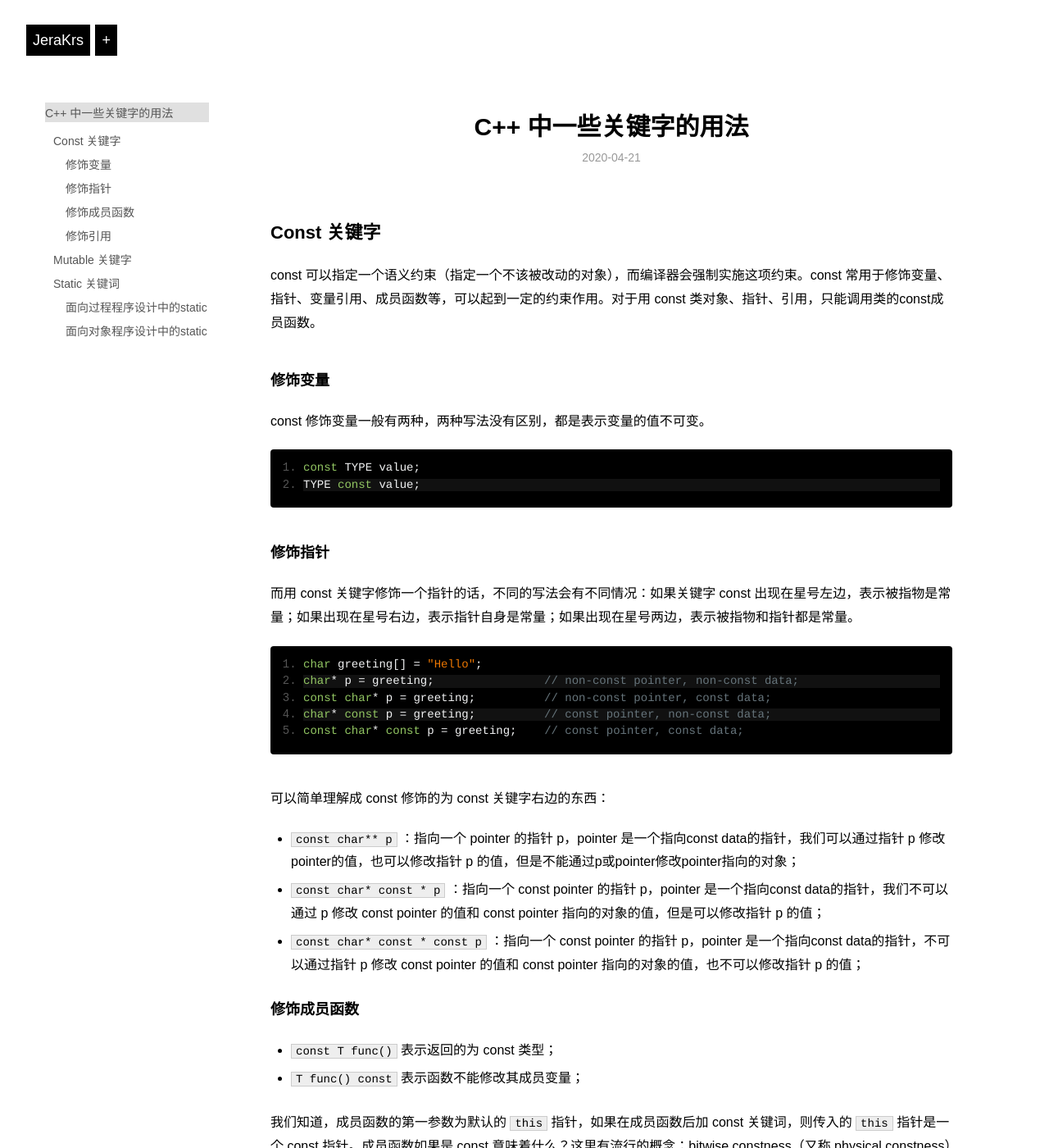
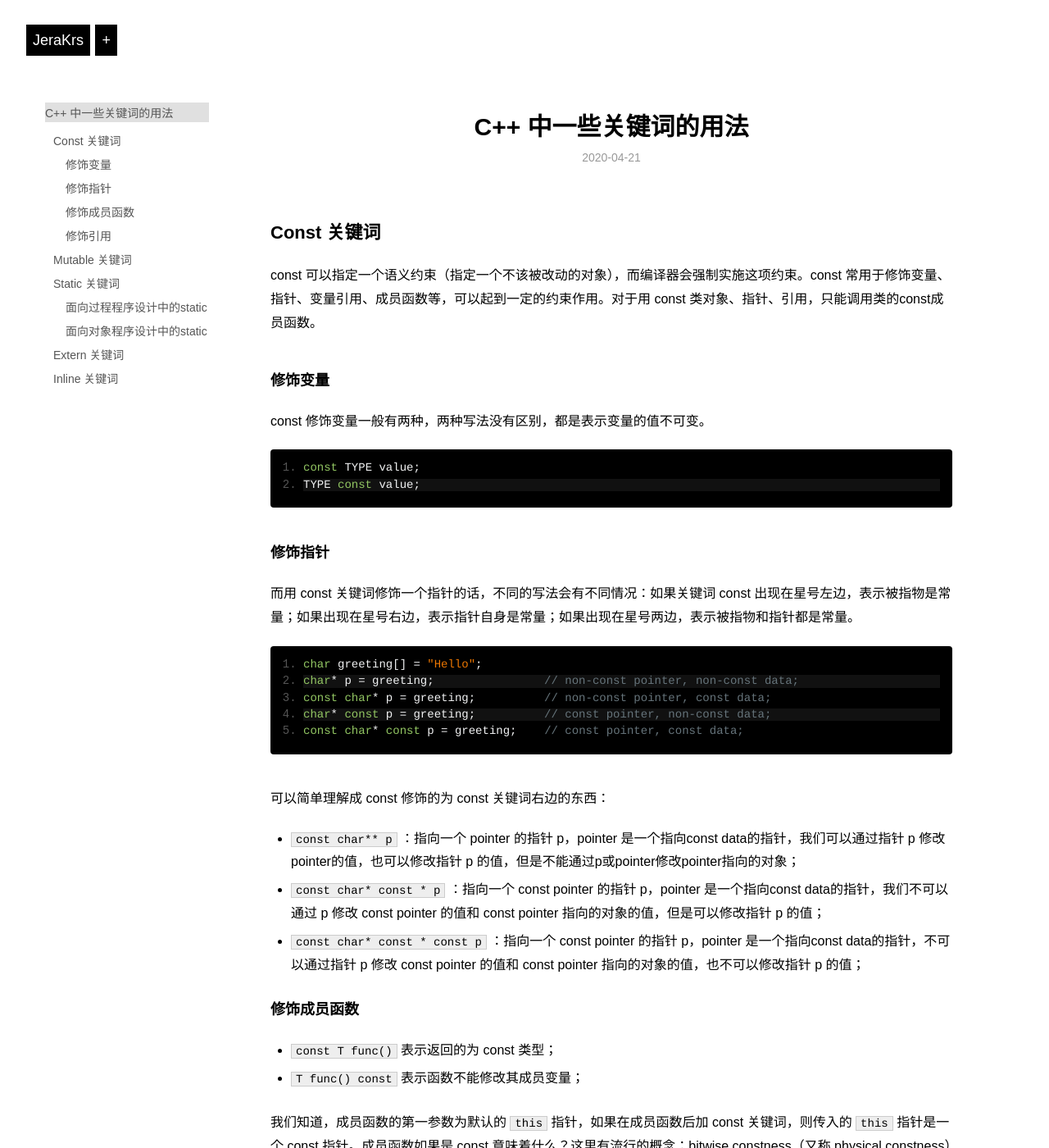
Before and after one commit to JeraKrs/jerakrs.github.io, a Jekyll site: the page built from _posts/blogs/2020-04-21-C++ Keyword.md, in a window 1280 px wide and 1400 px high. Shown: the whole window at 82% size. Built offline with Jekyll 4.4.1, drawn with Linux system fonts in a browser that asks for light colours; comment, search, counter and statistics services are not loaded; some of the changed text lies outside the part shown.

Commit message:
modify c++ keyword

````diff
--- a/_posts/blogs/2020-04-21-C++ Keyword.md
+++ b/_posts/blogs/2020-04-21-C++ Keyword.md
@@ -1,11 +1,11 @@
 ---
 layout: post
-title: C++ 中一些关键字的用法
-description: 总结了一些 C++ 中关键词的用法，包括 const、mutable、static等。
+title: C++ 中一些关键词的用法
+description: 总结了一些 C++ 中关键词的用法，包括 const、mutable、static、extern、inline等。
 category: C++
 ---
 
-## Const 关键字
+## Const 关键词
 
 const 可以指定一个语义约束（指定一个不该被改动的对象），而编译器会强制实施这项约束。const 常用于修饰变量、指针、变量引用、成员函数等，可以起到一定的约束作用。对于用 const 类对象、指针、引用，只能调用类的const成员函数。
 
@@ -20,7 +20,7 @@ TYPE const value;
 
 ### 修饰指针
 
-而用 const 关键字修饰一个指针的话，不同的写法会有不同情况：如果关键字 const 出现在星号左边，表示被指物是常量；如果出现在星号右边，表示指针自身是常量；如果出现在星号两边，表示被指物和指针都是常量。
+而用 const 关键词修饰一个指针的话，不同的写法会有不同情况：如果关键词 const 出现在星号左边，表示被指物是常量；如果出现在星号右边，表示指针自身是常量；如果出现在星号两边，表示被指物和指针都是常量。
 
 ```c++
 char greeting[] = "Hello";
@@ -30,7 +30,7 @@ char* const p = greeting;          // const pointer, non-const data;
 const char* const p = greeting;    // const pointer, const data;
 ```
 
-可以简单理解成 const 修饰的为 const 关键字右边的东西：
+可以简单理解成 const 修饰的为 const 关键词右边的东西：
 
 - `const char** p` ：指向一个 pointer 的指针 p，pointer 是一个指向const data的指针，我们可以通过指针 p 修改pointer的值，也可以修改指针 p 的值，但是不能通过p或pointer修改pointer指向的对象；
 - `const char* const * p` ：指向一个 const pointer 的指针 p，pointer 是一个指向const data的指针，我们不可以通过 p 修改 const pointer 的值和 const pointer 指向的对象的值，但是可以修改指针 p 的值；
@@ -69,7 +69,7 @@ private:
 
 真实程序中 const 对象大多用于函数的 passed by pointer-to-const 或者 passed by reference-to-const 传递结果，可以减少值拷贝。
 
-## Mutable 关键字
+## Mutable 关键词
 
 在C++中，mutable 也是为了突破 const 的限制而设置的。被 mutable 修饰的变量，将永远处于可变的状态，即使在一个 const 函数中。
 
@@ -93,13 +93,13 @@ static 关键词的用法可以分为两类：面向过程程序设计中的stat
 
 ### 面向过程程序设计中的static
 
-**静态全局变量**：在全局变量前，加上关键字static，该变量就被定义成为一个静态全局变量。静态变量在全局变量数据区分配内存，并且未经初始化静态全局变量会被程序自动初始化为0。
+**静态全局变量**：在全局变量前，加上关键词 static，该变量就被定义成为一个静态全局变量。静态变量在全局变量数据区分配内存，并且未经初始化静态全局变量会被程序自动初始化为0。
 
 ```C++
 static int x; // x = 0
 ```
 
-**静态局部变量**：在局部变量前，加上关键字 static，该变量就被定义成为一个静态局部变量。一般局部变量的存放在栈空间上，作用域仅在函数内，生命周期也是在函数的调用期间。而静态局部变量存放在全局变量数据区，虽然作用域也仅在函数内，但是生命周期为整个程序运行期间。
+**静态局部变量**：在局部变量前，加上关键词 static，该变量就被定义成为一个静态局部变量。一般局部变量的存放在栈空间上，作用域仅在函数内，生命周期也是在函数的调用期间。而静态局部变量存放在全局变量数据区，虽然作用域也仅在函数内，但是生命周期为整个程序运行期间。
 
 ```c++
 #include <stdio.h>
@@ -141,3 +141,49 @@ x.count = 10; // 通过变量访问
 ```
 
 **静态成员函数**：在成员函数前加 static 关键词，静态成员函数可以通过类名直接访问静态成员变量。
+
+## Extern 关键词
+
+extern 关键词可以用来修饰变量或者函数，表示变量或者函数的定义在别的文件中，提示编译器遇到此变量和函数时在其他模块中寻找其定义，可以理解成是对变量和函数的一个声明。
+
+extern 修饰一个 const 变量时比较特殊，通常有两种方法，一是在定义变量前加 extern 修饰，二是在头文件中进行变量声明，然后使用的源文件中引入该头文件。
+
+```C++
+// main.cpp
+#include <stdio.h>
+#include "define.h"
+
+extern int var;
+extern const int extern_const_var;
+extern const char* const_char_point;
+
+int main () {
+    printf("var=%d\n", var);
+    printf("const_var=%d\n", const_var);
+    printf("extern_const_var=%d\n", extern_const_var);
+    printf("const_char_point=%s\n", const_char_point);
+
+    return 0;
+}
+
+// define.cpp
+#include "define.h"
+
+int var = 0;
+const int const_var = 0;
+extern const int extern_const_var = 0;
+const char* const_char_point = "const_char_point";
+
+// define.h
+extern const int const_var;
+
+// compile command: g++ main.cpp define.cpp
+```
+
+## Inline 关键词
+
+引入 inline 关键词的原因：在 c/c++ 中，为了解决一些频繁调用的小函数大量消耗栈空间（栈内存）的问题，特别的引入了 inline 修饰符，表示为内联函数。内联函数在内部工作时将对应的函数替换成执行的代码，以减少频繁调用函数对栈内存重复开辟所带来的消耗。
+
+内联函数的限制：inline 只适合涵数体内代码简单的函数使用，不能包含复杂的结构控制语句，例如 while、switch，并且不能递归函数。
+
+inline 只是对编译器的一个建议，最终函数是不是内联函数取决于编译器的判断。类中的成员函数缺省是内联的。内联函数的定义最好是放在头文件中。
--- a/css/default.css
+++ b/css/default.css
@@ -32,7 +32,7 @@ ol, ul { list-style:none; }
 
 .index-content .section { margin-left:40%; width:40%; padding-top:80px; padding-left:10%; padding-right:10%; }
 .index-content .artical-list { width:100%; margin:0 auto; }
-.index-content .artical-list li { margin-bottom:70px; }
+.index-content .artical-list li { margin-bottom:50px; }
 .index-content h2 { font-size:20px; margin-bottom:15px; word-break: break-all;}
 .index-content h2 a { color:#444 }
 .index-content h2 a:hover { color:#E50053; text-decoration:none; }
````
Also changed, not shown: _posts/essays/2016-05-28-Github Pages.md (renamed from _posts/blogs/2016-05-28-Github Pages.md).
